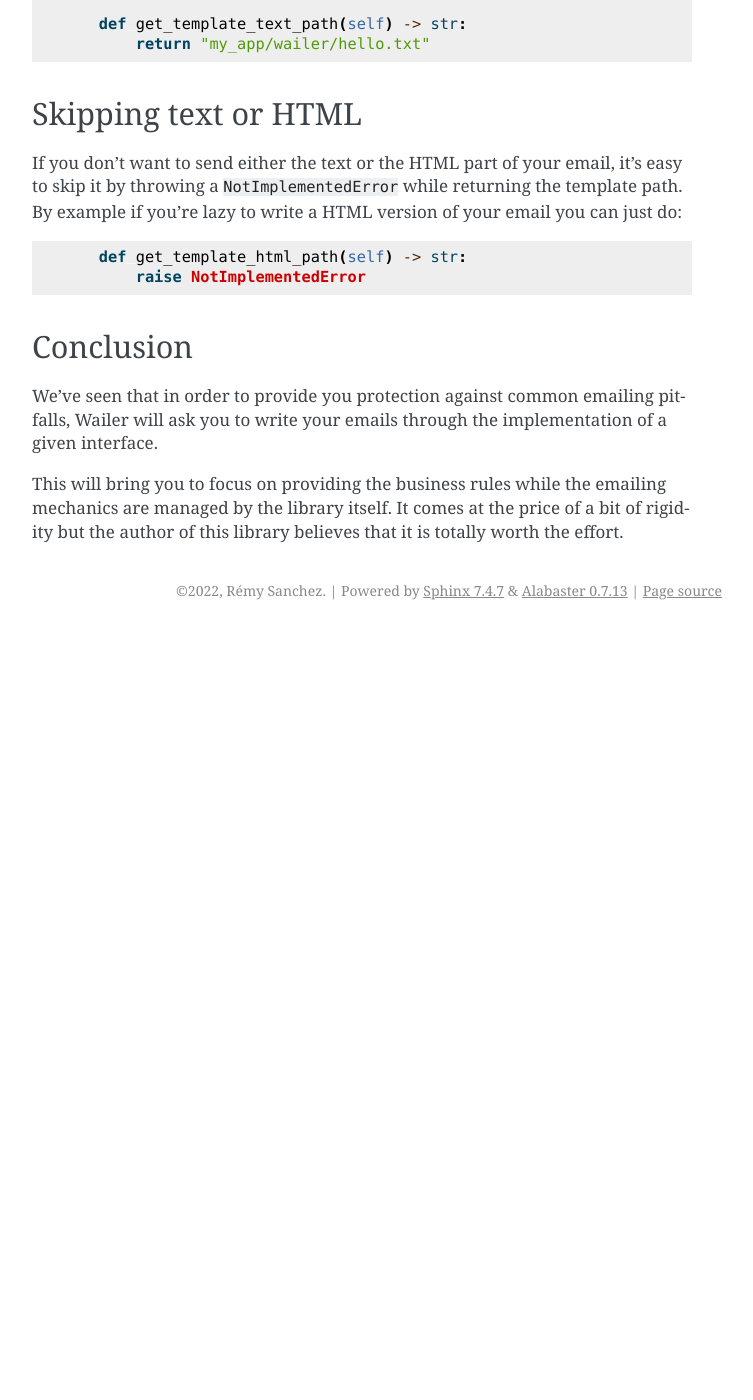
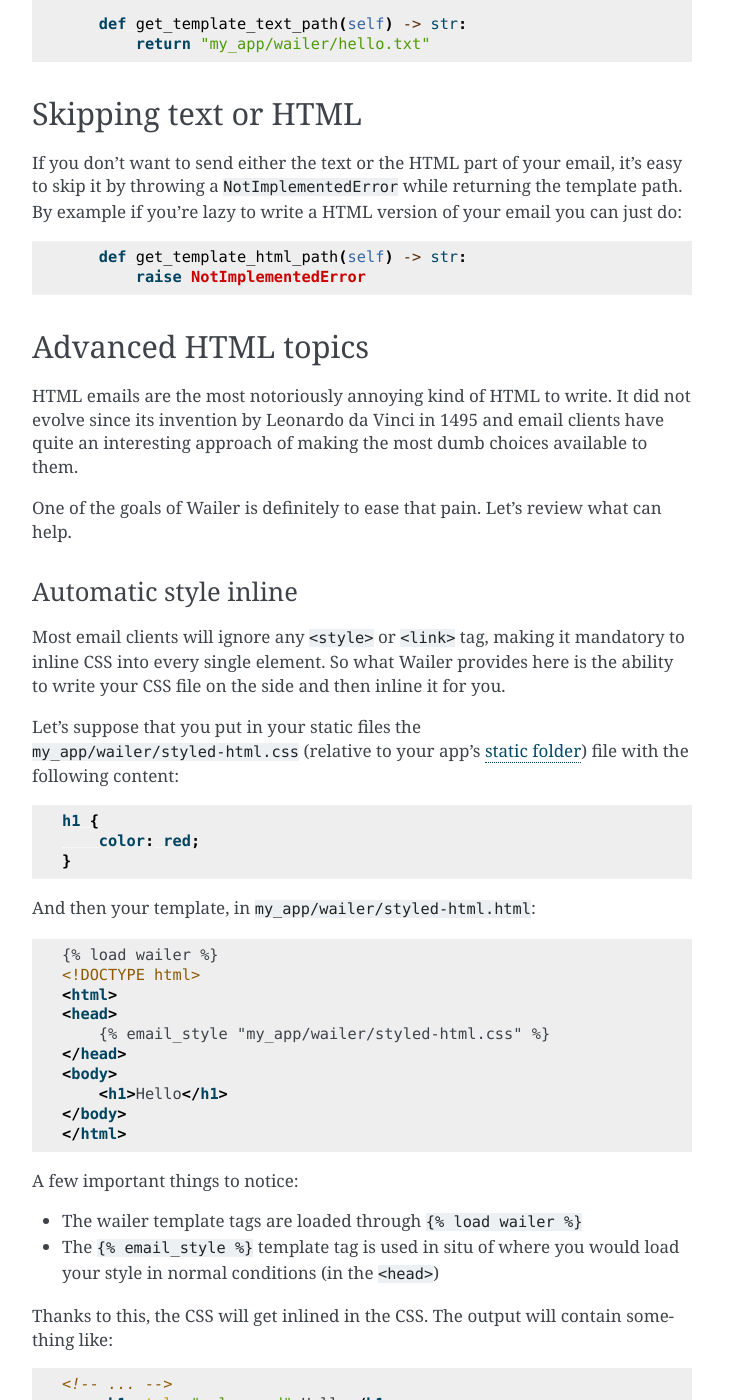
Before and after one commit to WithAgency/Wailer, a Sphinx documentation site: the page built from doc/source/emails.md, in a window 1280 px wide and 1400 px high, scrolled down 6422 px. Shown: the whole window, without its empty margins (388-1141 px from the left). Built offline with Sphinx 7.4.7, drawn with Linux system fonts in a browser that asks for light colours; before the commit the page ends 7052 px from its top, so only the background shows below that; some of the changed text lies outside the part shown.

Commit message:
Documenting style inlining
Fixes WLR-14

````diff
--- /dev/null
+++ b/demo/my_app/static/my_app/wailer/styled-html.css
@@ -0,0 +1,3 @@
+h1 {
+    color: red;
+}
--- a/doc/source/emails.md
+++ b/doc/source/emails.md
@@ -328,6 +328,74 @@ you can just do:
         raise NotImplementedError
 ```
 
+## Advanced HTML topics
+
+HTML emails are the most notoriously annoying kind of HTML to write. It did not
+evolve since its invention by Leonardo da Vinci in 1495 and email clients have
+quite an interesting approach of making the most dumb choices available to
+them.
+
+One of the goals of Wailer is definitely to ease that pain. Let's review what
+can help.
+
+### Automatic style inline
+
+Most email clients will ignore any `<style>` or `<link>` tag, making it
+mandatory to inline CSS into every single element. So what Wailer provides here
+is the ability to write your CSS file on the side and then inline it for you.
+
+Let's suppose that you put in your static files the
+`my_app/wailer/styled-html.css` (relative to your app's
+[static folder](https://docs.djangoproject.com/en/4.0/howto/static-files/))
+file with the following content:
+
+```css
+h1 {
+    color: red;
+}
+```
+
+And then your template, in `my_app/wailer/styled-html.html`:
+
+```html
+{% load wailer %}
+<!DOCTYPE html>
+<html>
+<head>
+    {% email_style "my_app/wailer/styled-html.css" %}
+</head>
+<body>
+    <h1>Hello</h1>
+</body>
+</html>
+```
+
+A few important things to notice:
+
+- The wailer template tags are loaded through `{% load wailer %}`
+- The `{% email_style %}` template tag is used in situ of where you would load
+  your style in normal conditions (in the `<head>`)
+
+Thanks to this, the CSS will get inlined in the CSS. The output will contain
+something like:
+
+```html
+<!-- ... -->
+    <h1 style="color:red">Hello</h1>
+<!-- ... -->
+```
+
+```{note}
+This won't work with media queries, as they can't be inlined. Life sucks I
+know.
+```
+
+```{note}
+Under the hood, all the work is done by
+[Premailer](https://pypi.org/project/premailer/) using fairly default options
+as much as possible.
+```
+
 ## Conclusion
 
 We've seen that in order to provide you protection against common emailing
````
Also changed, not shown: 4 other files.
